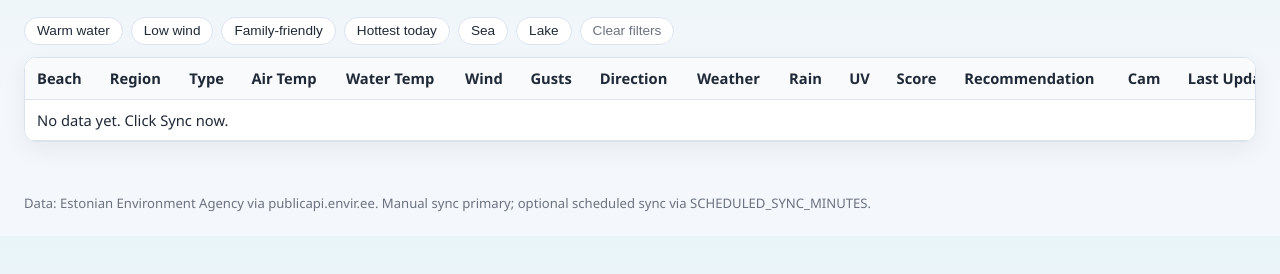
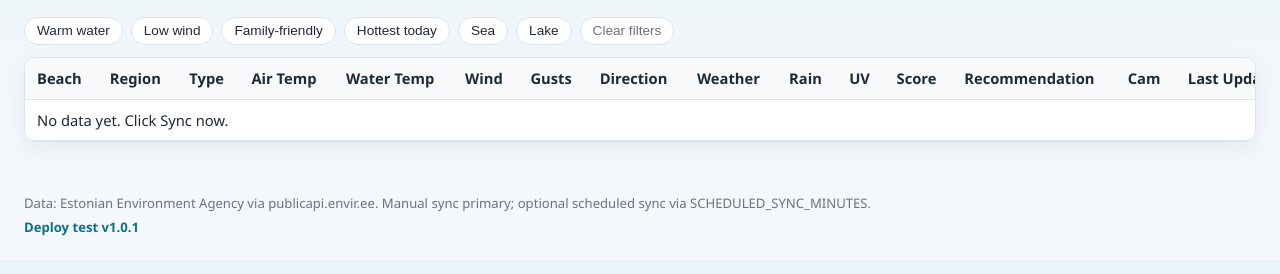
Before and after one commit to mshabraz/BeachdayEesti, a website: page public/index.html in a window 1280 px wide. Shown: the part 90-364 px from the top of the page. Drawn offline with Linux system fonts and the light colour scheme; no server answers.

Commit message:
Deploy test: bump to v1.0.1 with visible footer marker
Co-authored-by: Cursor <cursoragent@cursor.com>

```diff
--- a/package.json
+++ b/package.json
@@ -1,6 +1,6 @@
 {
   "name": "beachdayeesti",
-  "version": "1.0.0",
+  "version": "1.0.1",
   "description": "BeachdayEesti — Estonian beach conditions and decision support",
   "main": "server/index.js",
   "scripts": {
--- a/public/index.html
+++ b/public/index.html
@@ -75,6 +75,7 @@
 
   <footer class="footer">
     Data: Estonian Environment Agency via publicapi.envir.ee. Manual sync primary; optional scheduled sync via SCHEDULED_SYNC_MINUTES.
+    <span class="deploy-marker">Deploy test v1.0.1</span>
   </footer>
 
   <script src="app.js"></script>
--- a/public/styles.css
+++ b/public/styles.css
@@ -304,6 +304,13 @@ tbody tr:hover {
   font-size: 0.82rem;
 }
 
+.deploy-marker {
+  display: block;
+  margin-top: 0.35rem;
+  color: var(--accent);
+  font-weight: 600;
+}
+
 @media (max-width: 768px) {
   .header,
   main,
```
